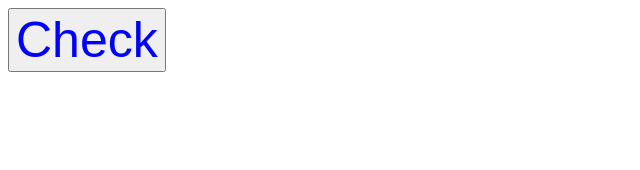
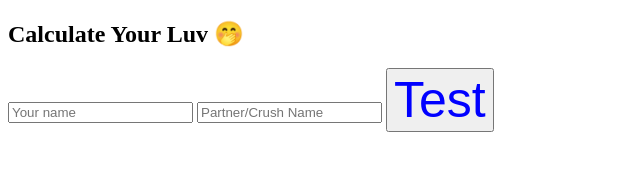
Before and after one commit to Yashi-mgr/cupid--JavaScript, a plain HTML site: page CupisisSoDumb.html in a window 1280 px wide. Shown: the whole page, without its empty margins (0-640 px from the left). Drawn offline with Linux system fonts and the light colour scheme.

Commit message:
calculation

```diff
--- /dev/null
+++ b/CupidisSoDumb.js
@@ -0,0 +1,14 @@
+function calculateLove() {
+  const name1 = document.getElementById('name1').value.trim();
+  const name2 = document.getElementById('name2').value.trim();
+
+  if (name1 === '' || name2 === '') {
+    document.getElementById('result').innerText = 'Please enter both names!';
+    return;
+  }
+
+  const lovePercent = Math.floor(Math.random() * 101);
+
+  document.getElementById('result').innerText =
+    `${name1} ❤️ ${name2}\nCompatibility: ${lovePercent}%`;
+}
--- a/CupisisSoDumb.html
+++ b/CupisisSoDumb.html
@@ -4,8 +4,15 @@
     <head>
         <link rel="stylesheet" href="CupidisSoDumb.css">
         <title>So Dumb</title>
+        <script src="CupidisSoDumb.js" defer></script>
     </head>
     <body>
-        <button class="button">Check</button>
+        <h2>Calculate Your Luv 🤭</h2>
+
+        <input type="text" id="name1" placeholder="Your name">
+        <input type="text" id="name2" placeholder="Partner/Crush Name">
+        <button class="button" onclick="calculateLove()">Test</button>
+
+        <p id="result" style="font-weight: bold;"></p>
     </body>
 </html>
```
